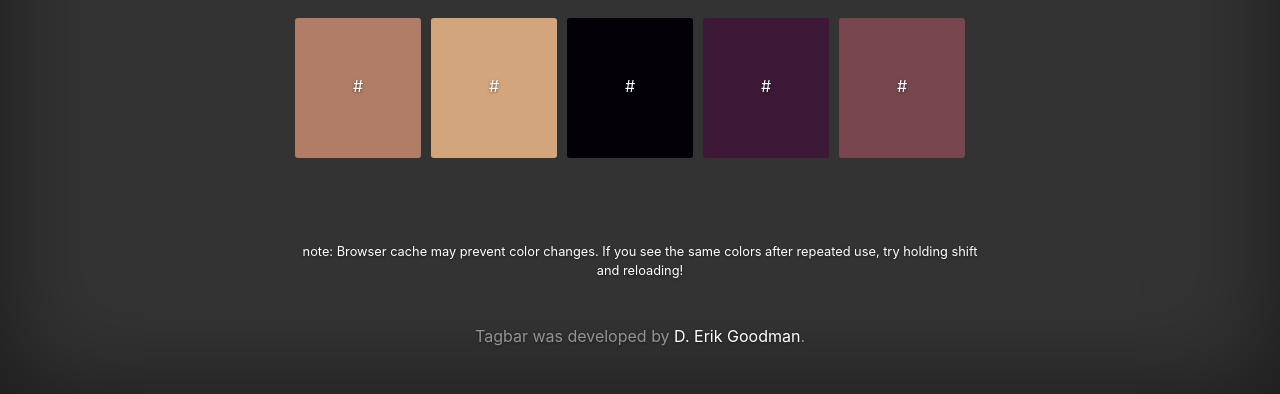
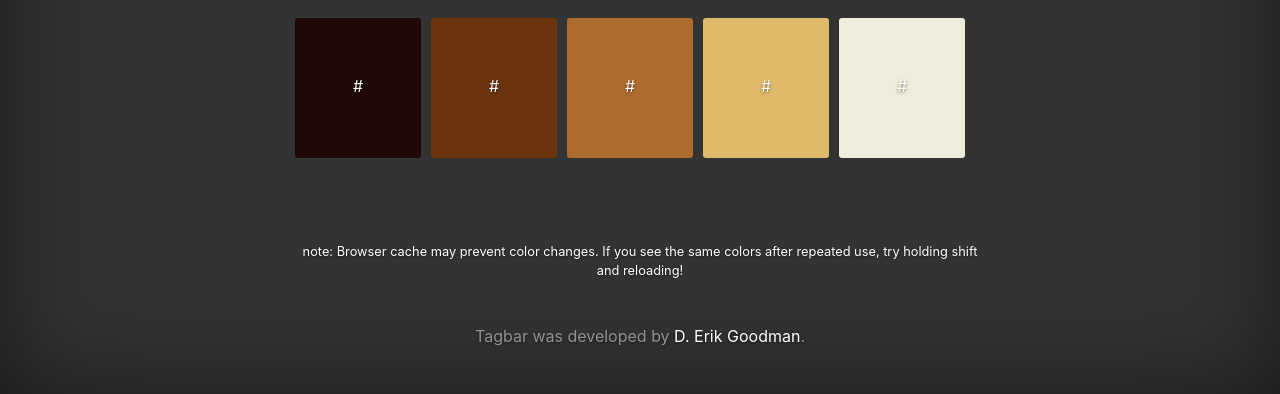
Before and after one commit to DEGoodman/tagbar, a Flask app: template app/templates/results.html in a window 1280 px wide. Shown: the part 406-800 px from the top of the page. Run offline with Flask 2, Linux system fonts and the light colour scheme; the template is opened without the code that fills it, so the values that code supplies are empty; parts of the project's set-up code (start-up, migrations or seed data) failed here and were passed over; some libraries are stand-ins or nearby versions.

Commit message:
colors.css, argh

```diff
--- a/app/static/css/colors.css
+++ b/app/static/css/colors.css
@@ -1,19 +1,19 @@
 #a {
-	background-color: rgb(177, 125, 103);
+	background-color: rgb(30, 9, 6);
 }
 
 #b {
-	background-color: rgb(211, 165, 125);
+	background-color: rgb(107, 52, 15);
 }
 
 #c {
-	background-color: rgb(3, 1, 7);
+	background-color: rgb(174, 108, 46);
 }
 
 #d {
-	background-color: rgb(61, 25, 55);
+	background-color: rgb(223, 186, 106);
 }
 
 #e {
-	background-color: rgb(119, 70, 79);
+	background-color: rgb(238, 236, 218);
 }
```
Also changed, not shown: 1 other file.
